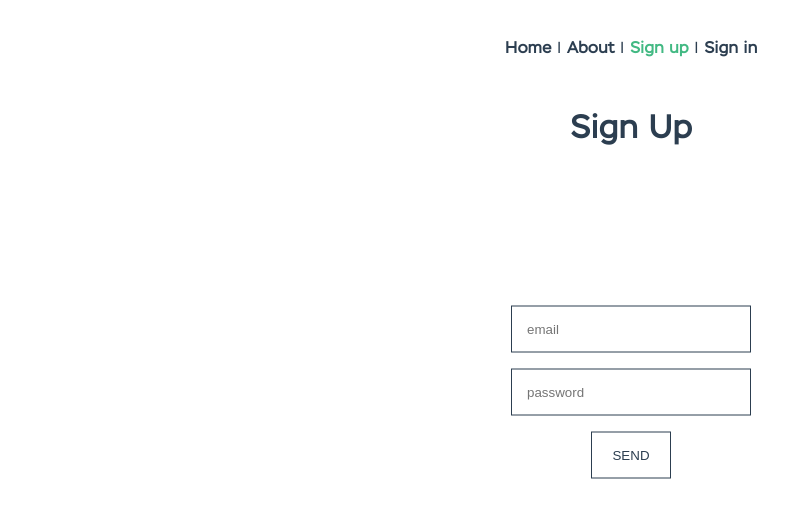
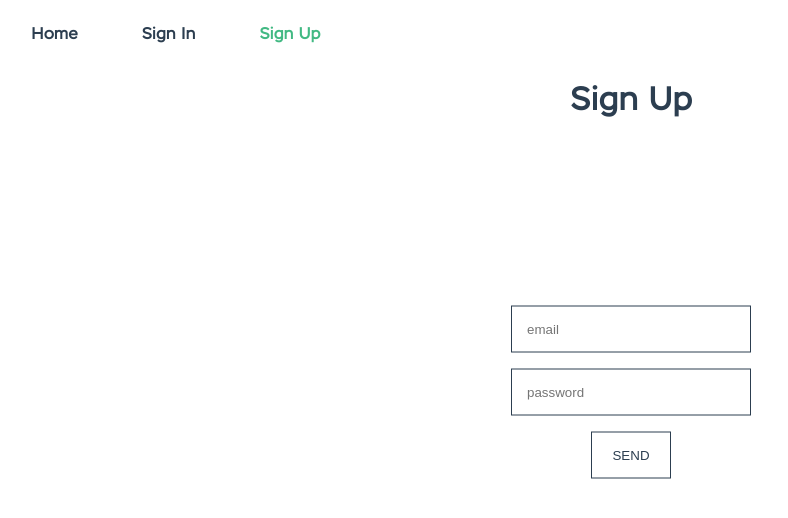
Before and after one commit to datikken/TikkenVueTemplate, a Vue app: page /#/sign_up in a window 1280 px wide. Shown: the top 518 px of the page, without its empty margins (9-797 px from the left). Built offline with nearby package versions, Linux system fonts and the light colour scheme.

Commit message:
conditionalMenuRendering

```diff
--- a/src/App.vue
+++ b/src/App.vue
@@ -1,14 +1,36 @@
 <template>
   <div id="app">
-    <div id="nav">
-      <router-link to="/">Home</router-link> |
-      <router-link to="/about">About</router-link> |
-      <router-link to="/sign_up">Sign up</router-link> |
-      <router-link to="/sign_in">Sign in</router-link>
+    <div class="navbar">
+      <div id="nav" v-for="link in links" :key="link.id">
+        <router-link :to="link.url">{{link.title}}</router-link>
+      </div>
     </div>
     <router-view/>
   </div>
 </template>
+<script>
+export default {
+computed: {
+isUserLoggedIn() {
+  return this.$store.getters.isUserLoggedIn
+  },
+links() {
+  if(this.isUserLoggedIn) {
+    return [
+      {title: 'Home', url: '/'},
+      {title: 'About', url: '/about'}
+    ]
+  } else {
+    return [
+      {title: 'Home', url: '/'},
+      {title: 'Sign In', url: '/sign_in'},
+      {title: 'Sign Up', url: '/sign_up'}
+    ]
+  }
+  }
+ }
+}
+</script>
 
 <style lang="scss">
 @font-face {
@@ -25,7 +47,7 @@
 }
 
 #nav {
-  padding: 30px;
+  margin: 1rem 2rem;
   a {
     font-weight: bold;
     color: #2c3e50;
@@ -35,4 +57,8 @@
     }
   }
 }
+
+.navbar {
+  display: flex;
+}
 </style>
--- a/src/components/SignIn.vue
+++ b/src/components/SignIn.vue
@@ -3,7 +3,7 @@
   <h1>Sign In</h1>
   <form class="sign-up">
   <p v-if="errors.length">
-    <b>Please correct the following:</b>
+    <b>Oops:</b>
     <ul class="errors">
       <li v-for="error in errors" :key="error">{{ error }}</li>
     </ul>
--- a/src/components/SignUp.vue
+++ b/src/components/SignUp.vue
@@ -3,9 +3,9 @@
   <h1>Sign Up</h1>
   <form class="sign-up">
   <p v-if="errors.length">
-    <b>Please correct the following:</b>
+    <b>Oops:</b>
     <ul class="errors">
-      <li v-for="error in errors" :key="error">{{ error }}</li>
+      <li v-for="error in errors" :key="error.message">{{ error }}</li>
     </ul>
   </p>
     <input type="text" v-model="email" placeholder="email" autocomplete="on"><br/>
--- a/src/store/user.js
+++ b/src/store/user.js
@@ -48,6 +48,9 @@ export default {
     getters: {
         user(state) {
             return state.user
+        },
+        isUserLoggedIn(state) {
+            return state.user !== null
         }
     }
 }
```
